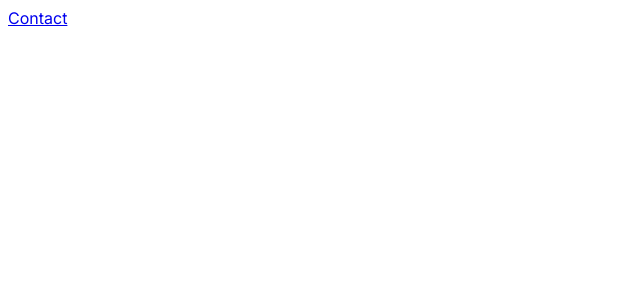
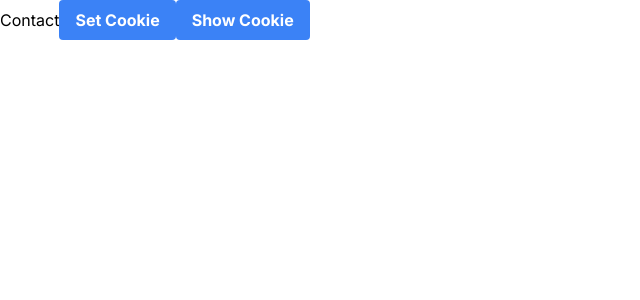
Before and after one commit to prince-noman/NextJSBackend, a Next.js app: page / in a window 1280 px wide. Shown: the top 300 px of the page, without its empty margins (0-640 px from the left). Built offline with nearby package versions, Linux system fonts and the light colour scheme.

Commit message:
first commit

```diff
--- a/app/globals.css
+++ b/app/globals.css
@@ -1,6 +1,14 @@
 @tailwind base;
 @tailwind components;
 @tailwind utilities;
+
+.show{
+    display: block;
+    background-color: yellow;
+}
+.hide{
+    display: none;
+}
 
 /*:root {*/
 /*  --foreground-rgb: 0, 0, 0;*/
--- a/app/layout.js
+++ b/app/layout.js
@@ -1,4 +1,4 @@
-// import './globals.css'
+import './globals.css'
 import { Inter } from 'next/font/google'
 
 const inter = Inter({ subsets: ['latin'] })
--- a/app/page.js
+++ b/app/page.js
@@ -1,11 +1,49 @@
-
+'use client'
 import Link from "next/link";
+import {getCookie} from "@/app/utils/fetchCookie";
+import {setCookie} from "@/app/utils/setCookie";
+import {useEffect, useState} from "react";
 
 export default function Home() {
+
+    const [name, setName] = useState('')
+    const [value, setValue] = useState('')
+    const [isActive, setIsActive] = useState(false);
+    useEffect(()=>{
+        (
+            async ()=>{
+                const cookie = await getCookie()
+                if(cookie.theme !== undefined){
+                    const {name, value} = cookie.theme
+                    setName(name)
+                    setValue(value)
+                }
+
+
+            }
+        )()
+    },[name, value])
+
+    const handleClick = ()=>{
+        setIsActive(!isActive);
+    }
+
+    const handleCookie = () =>{
+        return setCookie();
+    }
+
+    // console.log(cookie)
+    // const {name, value} = cookie.theme
+
   return (
     <main>
       <div>
           <Link href="/contact">Contact</Link>
+
+          <button className={'bg-blue-500 hover:bg-blue-700 text-white font-bold py-2 px-4 rounded'} onClick={handleCookie}>Set Cookie</button>
+          <button className={'bg-blue-500 hover:bg-blue-700 text-white font-bold py-2 px-4 rounded'} onClick={handleClick}>Show Cookie</button>
+
+          <p className={isActive ? 'show' : 'hide'}>{name + ': ' + value}</p>
       </div>
     </main>
   )
--- /dev/null
+++ b/app/utils/fetchCookie.js
@@ -0,0 +1,19 @@
+export async function getCookie(){
+    const res = await fetch('http://localhost:3000/api/GetCookie')
+
+    if(res.status === 200){
+        return  res.json()
+    }else{
+        return []
+    }
+}
+
+// export default async function getAllPosts(){
+//     const res = await fetch(BaseURL+"/post-newest")
+//     if(res.status === 200){
+//         return res.json();
+//     }else{
+//         return []
+//     }
+//
+// }
--- /dev/null
+++ b/app/utils/setCookie.js
@@ -0,0 +1,9 @@
+export async function setCookie(){
+    const res = await fetch('http://localhost:3000/api/SetCookie')
+
+    if(res.status === 200){
+        return  res.json()
+    }else{
+        return []
+    }
+}
```
